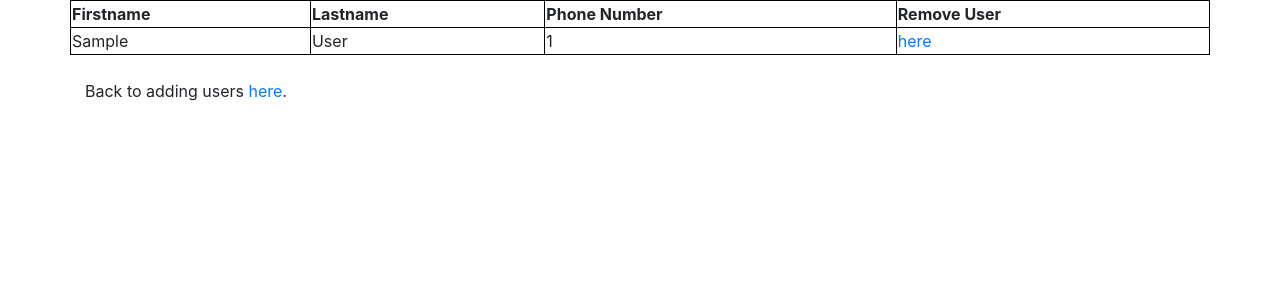
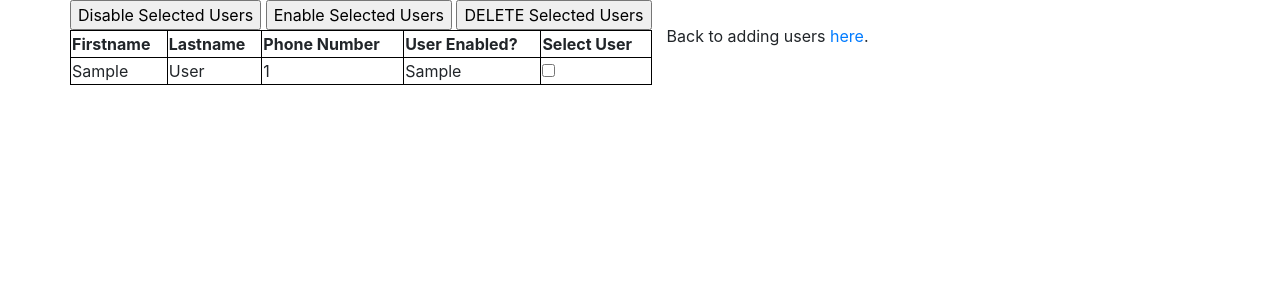
Before and after one commit to Sweisian/AutoTexter9000, a Flask app: page /seeUsers in a window 1280 px wide. Shown: the top 300 px of the page. Run offline with Flask 2, Linux system fonts and the light colour scheme; a database or web service that is not in the repository returns one stand-in record (values such as "Sample title"); some libraries are stand-ins or nearby versions.

Commit message:
checklist disable/enable/remove implemented

```diff
--- a/main.py
+++ b/main.py
@@ -15,6 +15,14 @@ myclient = pymongo.MongoClient("mongodb://admin1:admin1@ds253891.mlab.com:53891/
 mydb = myclient["pioneers_of_interactive_entertainment_nu"]
 my_users_col = mydb["users"]
 app = Flask(__name__)
+
+#################### TEST COMMANDS #######################
+# for x in my_users_col.find():
+#     my_users_col.update_one(x, {"$set": {"user_enabled": True}})
+#
+# for x in my_users_col.find():
+#     print(x.get("user_enabled"))
+#################### TEST COMMANDS #######################
 
 
 @app.route('/')
@@ -35,14 +43,43 @@ def add_users():
             print(my_users_col.find({"number": curr_number}))
             print(f"{curr_number} at row {i} is already in the database")
             continue
-        mydict = { "first_name": curr_first_name, "last_name" : curr_last_name, "number": curr_number}
+        mydict = { "first_name": curr_first_name,
+                   "last_name": curr_last_name,
+                   "number": curr_number,
+                   "user_enabled": True
+                    }
         x = my_users_col.insert_one(mydict)
     return redirect('/seeUsers')
 
+# print("nigeria best country")
 
-@app.route('/removeUsers', methods=["POST"])
-def remove_users():
 
+@app.route('/alterUsers', methods=["POST"])
+def alter_users():
+    if request.values.get("enable_users"):
+        print("ENABLE USERS")
+        for val in request.values:
+            curr_user = my_users_col.find_one({"number":val})
+            if curr_user:
+                my_users_col.update_one(curr_user, {"$set": {"user_enabled": True}})
+                print(f"USER {curr_user} enabled!")
+    if request.values.get("disable_users"):
+        print("DISABLE USERS")
+        for val in request.values:
+            curr_user = my_users_col.find_one({"number":val})
+            if curr_user:
+                my_users_col.update_one(curr_user, {"$set": {"user_enabled": False}})
+                print(f"USER {curr_user} disabled!")
+    if request.values.get("delete_users"):
+        print("DELETE USERS")
+        for val in request.values:
+            curr_user = my_users_col.find_one({"number":val})
+            if curr_user:
+                my_users_col.delete_one(curr_user)
+                print(f"USER {curr_user} deleted!")
+
+    # for curr_number in request.values:
+    #     my_users_col.update_one({"number":curr_number}, {"$set": {"user_enabled": False}})
     return redirect('/seeUsers')
 
 # @app.route('/addUsersCompletion', methods=["POST"])
@@ -58,7 +95,7 @@ def remove_users():
 
 @app.route('/seeUsers')
 def see_users():
-    user_data = my_users_col.find({}, {"_id": 0, "first_name": 1, "last_name": 1, "number": 1})
+    user_data = my_users_col.find()
 
     return render_template("displayUsers.html", user_data=user_data)
 
--- a/templates/displayUsers.html
+++ b/templates/displayUsers.html
@@ -10,22 +10,30 @@ table, th, td {
 
 <div class="container">
     <div class="row">
+        <form action= "{{ url_for('alter_users') }}" method=POST>
+            <input type="submit" name="disable_users" value="Disable Selected Users">
+            <input type="submit" name="enable_users" value="Enable Selected Users">
+            <input type="submit" name="delete_users" value="DELETE Selected Users">
             <table style="width:100%">
                 <tr>
                     <th>Firstname</th>
                     <th>Lastname</th>
                     <th>Phone Number</th>
-                <th>Remove User</th>
+                    <th>User Enabled?</th>
+                    <th>Select User</th>
                 </tr>
-            {% for x in user_data %}
+                {% for user in user_data %}
+                {% set table_user_num = "table_user_" + loop.index|string %}
                 <tr>
-                <td>{{x.get("first_name")}}</td>
-                <td>{{x.get("last_name")}}</td>
-                <td>{{x.get("number")}}</td>
-                <td><a href="{{ url_for('index') }}">here</a></td>
+                    <td>{{user.get("first_name")}}</td>
+                    <td>{{user.get("last_name")}}</td>
+                    <td>{{user.get("number")}}</td>
+                    <td>{{user.get("user_enabled")}}</td>
+                    <td><input type="checkbox" name="{{user.get('number')}}" ></td>
                 </tr>
                 {% endfor %}
             </table>
+        </form>
         <div class="col-md-4 col-md-offset-4">
             <br>
             <div>
```
Lines whose indentation alone changed are shown as unchanged.
